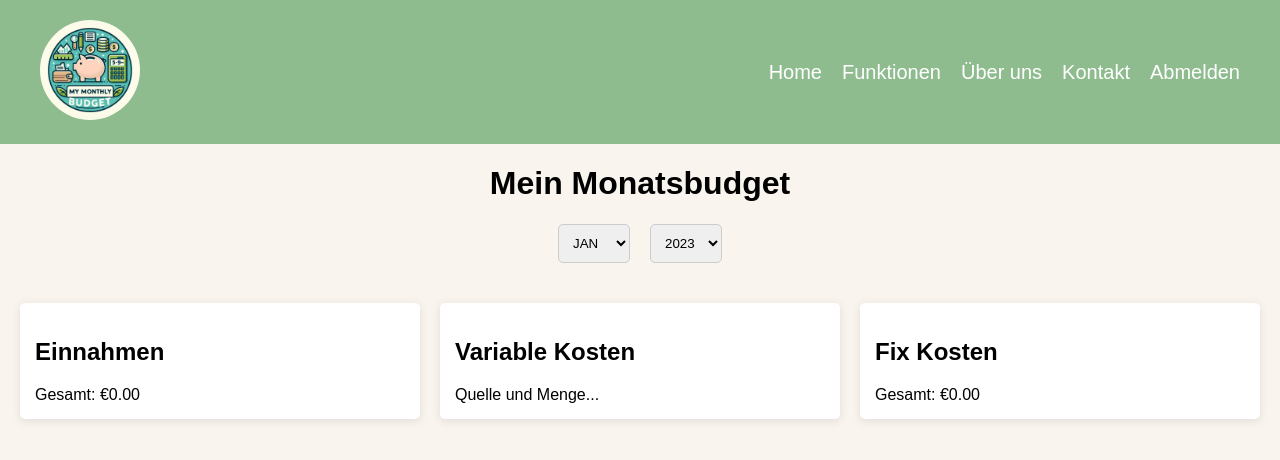
After one commit to julsboss/BudgetFinanz-Planer, a PHP site: page /public/subpages/Monthlyreport.html in a window 1280 px wide. The commit adds this page. Shown: the top 460 px of the page. Run offline with PHP 8.4, Linux system fonts and the light colour scheme.

Commit message:
Aufgeräumt und Ordnerstruktur angepasst

```diff
--- a/mosbach-tasks-web-main/public/Homepage.html
+++ b/mosbach-tasks-web-main/public/Homepage.html
@@ -17,7 +17,7 @@
                 <li><a href="#features">Funktionen</a></li>
                 <li><a href="#about">Über uns</a></li>
                 <li><a href="#contact">Kontakt</a></li>
-                <li><a href="LoginPage.html" class="login-icon">Anmelden</a>
+                <li><a href="./subpages/LoginPage.html" class="login-icon">Anmelden</a>
             </ul>
         </nav>
 
@@ -34,12 +34,12 @@
                 <div class="cta-box">
                     <h2>Neu hier?</h2>
                     <p>Erstellen Sie Ihr kostenloses Konto und starten Sie noch heute mit der Budgetplanung!</p>
-                    <a href="Registration.html" class="btn btn-primary">Jetzt registrieren</a>
+                    <a href="./subpages/Registration.html" class="btn btn-primary">Jetzt registrieren</a>
                 </div>
                 <div class="cta-box">
                     <h2>Bereits Mitglied?</h2>
                     <p>Melden Sie sich an und setzen Sie Ihre Finanzplanung fort.</p>
-                    <a href="LoginPage.html" class="btn btn-secondary">Anmelden</a>
+                    <a href="./subpages/LoginPage.html" class="btn btn-secondary">Anmelden</a>
                 </div>
             </div>
         </section>
--- a/mosbach-tasks-web-main/public/Startpage.html
+++ b/mosbach-tasks-web-main/public/Startpage.html
@@ -27,7 +27,8 @@
         <section id="dashboard">
             <h1>Willkommen zurück, [Benutzername]!</h1>
             <div class="button-container">
-               <a href="AddCashflow.html"> <button  class="btn btn-primary">Finanzstrom hinzufügen</button></a>
+               <a href="./subpages/AddCashflow.html"> <button  class="btn btn-primary">Finanzstrom hinzufügen</button></a>
+               <a href="./subpages/AddMonthlyreport.html"> <button  class="btn btn-primary">Monatsbericht hinzufügen</button></a>
                 <button class="btn btn-secondary">Statistik anzeigen</button>
                 <!-- Weitere Buttons hinzufügen -->
             </div>
--- a/mosbach-tasks-web-main/public/css/styleAddCashflow.css
+++ b/mosbach-tasks-web-main/public/css/styleAddCashflow.css
@@ -119,3 +119,83 @@ button:hover {
     color:#ccc ;
 
 }
+button.back-button {
+    background-color: #f8f8f8;
+    color: #4CAF50;
+    border: 1px solid #4CAF50;
+    padding: 10px;
+    border-radius: 5px;
+    cursor: pointer;
+    transition: background-color 0.3s, color 0.3s;
+}
+
+button.back-button:hover {
+    background-color: #4CAF50;
+    color: white;
+}
+.month-nav ul {
+    list-style-type: none;
+    padding: 0;
+}
+
+.month-nav li {
+    display: inline;
+    margin-right: 15px;
+}
+
+.report-container {
+    display: grid;
+    grid-template-columns: repeat(3, 1fr);
+    gap: 20px;
+    padding: 20px;
+}
+
+section {
+    background-color: white;
+    border-radius: 5px;
+    box-shadow: 0 2px 10px rgba(0, 0, 0, 0.1);
+    padding: 15px;
+}
+
+h2 {
+    font-size: 1.5em;
+}
+
+.content {
+    margin-top: 10px;
+}
+
+.month-nav {
+    display: flex;
+    justify-content: center;
+    align-items: center;
+    font-size: 1.2em;
+    margin: 20px 0;
+}
+
+.month-nav select {
+    margin: 0 10px;
+    padding: 10px;
+    border-radius: 5px;
+    border: 1px solid #ccc;
+}
+
+.month-nav select:focus {
+    outline: none;
+    border-color: #4CAF50;
+}
+.back-button {
+    background-color: #4CAF50;
+    color: white;
+    border: none;
+    padding: 10px 20px; /* Adjust padding for size */
+    margin-top: 10px;
+    margin-left: 400px;
+    border-radius: 5px;
+    cursor: pointer;
+    width: auto;
+}
+
+.back-button:hover {
+    background-color: #45a049;
+}
--- a/mosbach-tasks-web-main/public/js/login.js
+++ b/mosbach-tasks-web-main/public/js/login.js
@@ -25,7 +25,7 @@ $(document).ready(function() {
                 if (data.token) {
                     localStorage.setItem('authToken', data.token); // Token speichern
                     console.log('Login erfolgreich', data);
-                    window.location.href = '../Homepage.html'; // Weiterleitung auf die Dashboard-Seite
+                    window.location.href = '../Startpage.html'; // Weiterleitung auf die Dashboard-Seite
                 } else {
                     console.log('Login fehlgeschlagen: Kein Token erhalten');
                     alert('Login fehlgeschlagen. Bitte überprüfe deine Zugangsdaten.');
--- /dev/null
+++ b/mosbach-tasks-web-main/public/subpages/Monthlyreport.html
@@ -0,0 +1,74 @@
+<!DOCTYPE html>
+<html lang="de">
+<head>
+    <meta charset="UTF-8">
+    <meta name="viewport" content="width=device-width, initial-scale=1.0">
+    <title>Monatsbericht</title>
+    <link rel="stylesheet" href="../css/styleAddCashflow.css">
+</head>
+<body>
+    <header id="navbar">
+        <nav class="navbar">
+            <div class="logo">
+                <img src="../../ressources/logo.jpg" alt="Logo" />
+            </div>
+            <ul class="nav-links">
+                <li><a href="Homepage.html">Home</a></li>
+                <li><a href="#features">Funktionen</a></li>
+                <li><a href="#about">Über uns</a></li>
+                <li><a href="#contact">Kontakt</a></li>
+                <li><a href="LoginPage.html" class="login-icon">Abmelden</a></li>
+            </ul>
+        </nav>
+    </header>
+    <header>
+        <h1>Mein Monatsbudget</h1>
+        <nav class="month-nav">
+            <select id="month">
+                <option>JAN</option>
+                <option>FEB</option>
+                <option>MÄR</option>
+                <option>APR</option>
+                <option>MAI</option>
+                <option>JUN</option>
+                <option>JUL</option>
+                <option>AUG</option>
+                <option>SEP</option>
+                <option>OKT</option>
+                <option>NOV</option>
+                <option>DEZ</option>
+            </select>
+            <select id="year">
+                <option>2023</option>
+                <option>2024</option>
+                <option>2025</option>
+            </select>
+        </nav>
+    </header>
+
+    <main class="report-container">
+        <section class="income">
+            <h2>Einnahmen</h2>
+            <div class="content">Gesamt: €0.00</div>
+        </section>
+
+        <section class="variable-costs">
+            <h2>Variable Kosten</h2>
+            <div class="content">Quelle und Menge...</div>
+        </section>
+
+        <section class="fixed-costs">
+            <h2>Fix Kosten</h2>
+            <div class="content">Gesamt: €0.00</div>
+        </section>
+
+        <!-- Add more sections as needed -->
+    </main>
+
+    <!-- Optional: Include JavaScript if needed -->
+    <!--
+    <script src="../js/script.js"></script>
+    -->
+
+</body>
+</html>
```
Also changed, not shown: mosbach-tasks-web-main/public/AddCashflow.html (deleted, +0 -102 lines), mosbach-tasks-web-main/public/LoginPage.html (deleted, +0 -38 lines), mosbach-tasks-web-main/public/MyCV.html (deleted, +0 -36 lines), mosbach-tasks-web-main/public/Test.html (deleted, +0 -25 lines), mosbach-tasks-web-main/public/Traffic-Light.html (deleted, +0 -21 lines), mosbach-tasks-web-main/public/css/Traffic-Light.css (deleted, +0 -32 lines), mosbach-tasks-web-main/public/js/AddCashflowV2.js (+48 -0 lines), mosbach-tasks-web-main/public/js/AddMonthlyReport.js (added, +28 -0 lines), mosbach-tasks-web-main/public/subpages/AddCashflow.html (added, +104 -0 lines), mosbach-tasks-web-main/public/subpages/AddMonthlyreport.html (added, +78 -0 lines), mosbach-tasks-web-main/public/subpages/LoginPage.html (added, +38 -0 lines), mosbach-tasks-web-main/public/subpages/Registration.html (renamed from mosbach-tasks-web-main/public/Registration.html, +4 -4 lines), mosbach-tasks-web-main/public/subpages/VerifyEmail.html (renamed from mosbach-tasks-web-main/public/VerifyEmail.html, +4 -4 lines), mosbach-tasks-web-main/public/css/styleGesamt.css (added).
